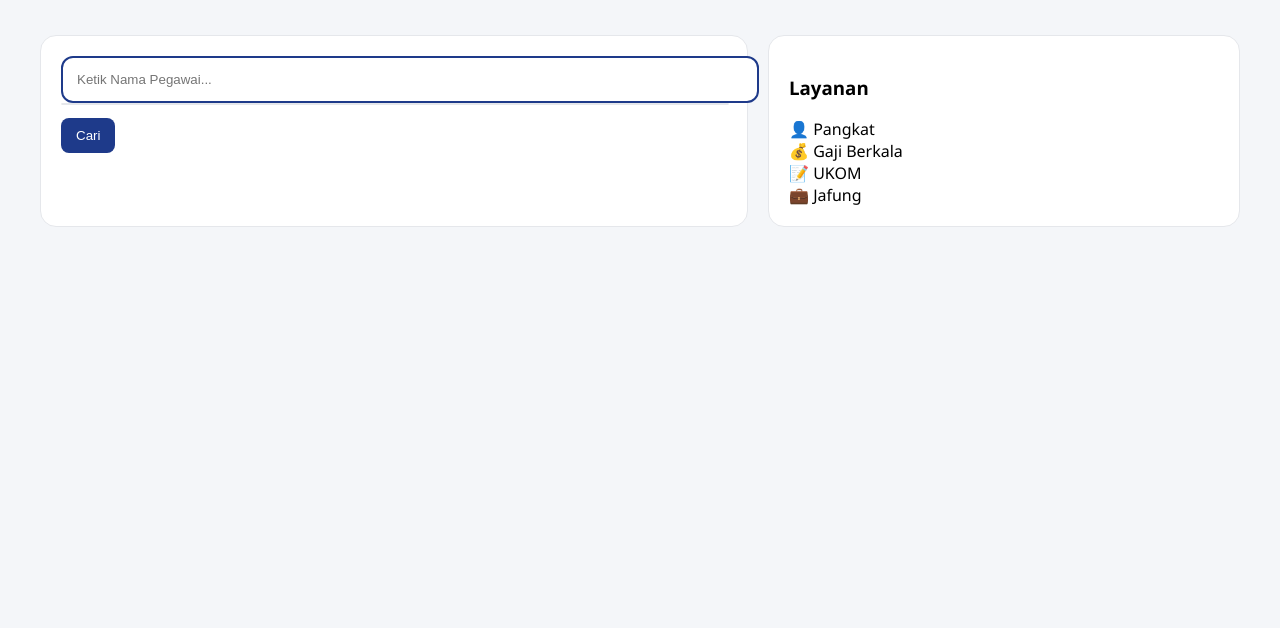
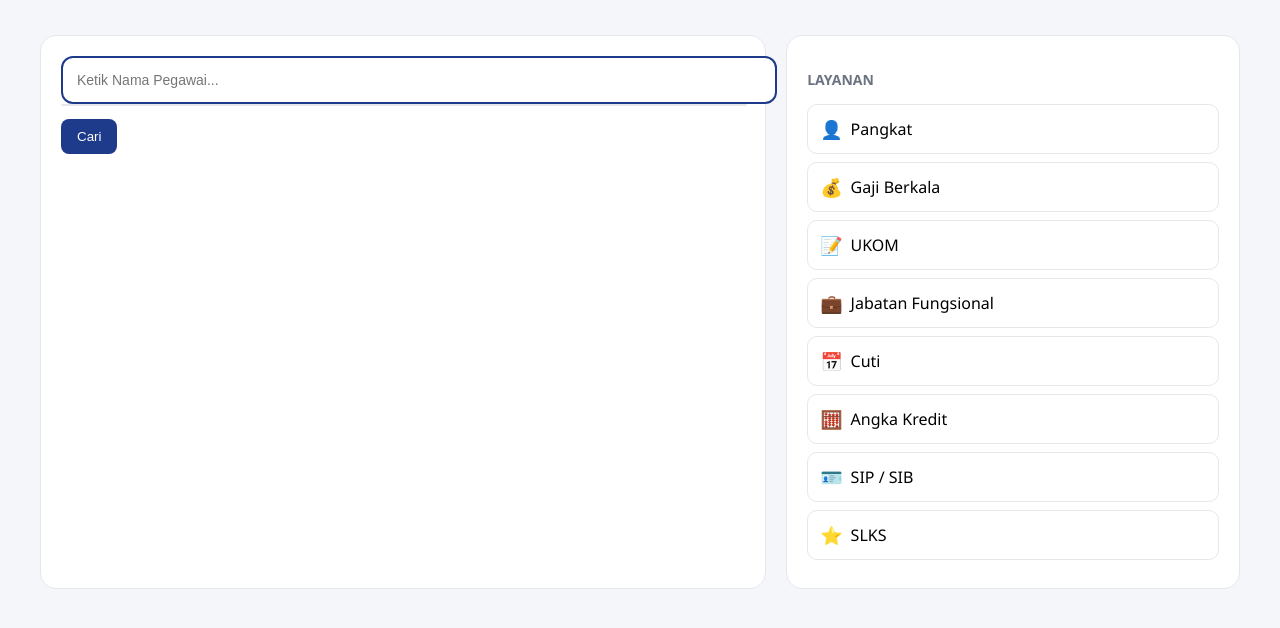
Before and after one commit to rikoantahsaputra-crypto/Admin-Arsip-Kepegawaian, a plain HTML site: page index.html in a window 1280 px wide. Shown: the part 78-706 px from the top of the page. Drawn offline with Linux system fonts and the light colour scheme.

Commit message:
Update index.html

```diff
--- a/index.html
+++ b/index.html
@@ -26,10 +26,11 @@ margin-right:15px;
 
 .layout{
 display:grid;
-grid-template-columns:1.5fr 1fr;
+grid-template-columns:1.6fr 1fr;
 gap:20px;
 }
 
+/* PANELS */
 .left-panel,.right-panel{
 background:#fff;
 padding:20px;
@@ -37,6 +38,7 @@ border-radius:16px;
 border:1px solid #e5e7eb;
 }
 
+/* SEARCH */
 .search-area{position:relative;margin-bottom:15px;}
 
 .search-area input{
@@ -44,6 +46,7 @@ width:100%;
 padding:14px;
 border-radius:12px;
 border:2px solid #1e3a8a;
+font-size:14px;
 }
 
 .suggestions{
@@ -52,7 +55,7 @@ background:#fff;
 width:100%;
 border:1px solid #e5e7eb;
 border-radius:10px;
-max-height:150px;
+max-height:160px;
 overflow-y:auto;
 z-index:10;
 }
@@ -67,7 +70,7 @@ background:#f3f4f6;
 }
 
 button{
-padding:10px 15px;
+padding:10px 16px;
 border:none;
 background:#1e3a8a;
 color:#fff;
@@ -76,14 +79,66 @@ cursor:pointer;
 margin-bottom:15px;
 }
 
+/* CARD */
 .card{
 border:1px solid #e5e7eb;
-padding:10px;
+padding:12px;
 border-radius:12px;
 margin-bottom:10px;
 font-size:13px;
+background:#fff;
 }
 
+/* SKELETON */
+.skeleton{
+border-radius:12px;
+height:90px;
+margin-bottom:10px;
+background:linear-gradient(
+90deg,
+#f0f0f0 25%,
+#e0e0e0 50%,
+#f0f0f0 75%
+);
+background-size:200% 100%;
+animation:shimmer 1.2s infinite;
+}
+
+@keyframes shimmer{
+0%{background-position:-200% 0;}
+100%{background-position:200% 0;}
+}
+
+/* LAYANAN */
+.right-panel h3{
+margin-bottom:15px;
+font-size:14px;
+color:#6b7280;
+text-transform:uppercase;
+}
+
+.menu{
+display:flex;
+align-items:center;
+padding:12px;
+border-radius:10px;
+border:1px solid #e5e7eb;
+margin-bottom:8px;
+cursor:pointer;
+transition:.15s;
+}
+
+.menu:hover{
+background:#1e3a8a;
+color:#fff;
+}
+
+.menu span{
+margin-right:8px;
+font-size:18px;
+}
+
+/* MOBILE */
 @media(max-width:900px){
 .layout{grid-template-columns:1fr;}
 }
@@ -100,6 +155,7 @@ font-size:13px;
 
 <div class="layout">
 
+<!-- LEFT -->
 <div class="left-panel">
 
 <div class="search-area">
@@ -113,12 +169,42 @@ font-size:13px;
 
 </div>
 
+<!-- RIGHT -->
 <div class="right-panel">
 <h3>Layanan</h3>
-<div onclick="openUrl('https://rikoantah.github.io/pangkat-rsds-aktive/')">👤 Pangkat</div>
-<div onclick="openUrl('https://rikoantah.github.io/Gaji-Berkala-RSDS-Soedarso/')">💰 Gaji Berkala</div>
-<div onclick="openUrl('https://rikoantah.github.io/Ukom-Rsds/')">📝 UKOM</div>
-<div onclick="openUrl('https://rikoantah.github.io/Jafung-D/')">💼 Jafung</div>
+
+<div class="menu" onclick="openUrl('https://rikoantah.github.io/pangkat-rsds-aktive/')">
+<span>👤</span> Pangkat
+</div>
+
+<div class="menu" onclick="openUrl('https://rikoantah.github.io/Gaji-Berkala-RSDS-Soedarso/')">
+<span>💰</span> Gaji Berkala
+</div>
+
+<div class="menu" onclick="openUrl('https://rikoantah.github.io/Ukom-Rsds/')">
+<span>📝</span> UKOM
+</div>
+
+<div class="menu" onclick="openUrl('https://rikoantah.github.io/Jafung-D/')">
+<span>💼</span> Jabatan Fungsional
+</div>
+
+<div class="menu" onclick="openUrl('https://rikoantahsaputra94-jpg.github.io/Tampilan-Cuti-Umpar/')">
+<span>📅</span> Cuti
+</div>
+
+<div class="menu" onclick="openUrl('https://script.google.com/macros/s/AKfycbwAwouQ9BK6S9GzQeFtkUxKQJY_iunIfS35Jfe0wYD8L7A6-C5InI7IkFW4eSOnEKQz/exec')">
+<span>🧮</span> Angka Kredit
+</div>
+
+<div class="menu" onclick="openUrl('https://rikoantah.github.io/sip-sib/')">
+<span>🪪</span> SIP / SIB
+</div>
+
+<div class="menu" onclick="openUrl('https://rikoantah.github.io/slks-d/')">
+<span>⭐</span> SLKS
+</div>
+
 </div>
 
 </div>
@@ -127,7 +213,6 @@ font-size:13px;
 <script>
 
 const GAS_URL="https://script.google.com/macros/s/AKfycbxyZIrqJrpcNoRreofctwrVVc_TVd8oJ1SadZZt7pqwGpxoA24pOfGrUw9vtuJXquD-/exec";
-
 let selectedName="";
 
 function goBack(){
@@ -148,7 +233,6 @@ body:JSON.stringify({mode:"suggest",keyword})
 .then(r=>r.json())
 .then(r=>{
 if(!r.status) return;
-
 let html="";
 r.data.forEach(name=>{
 html+=`<div onclick="selectName('${name}')">${name}</div>`;
@@ -166,19 +250,31 @@ document.getElementById("suggestions").innerHTML="";
 function searchArsip(){
 if(!selectedName) return;
 
+// 🔄 Skeleton loading
+document.getElementById("result").innerHTML=
+`<div class="skeleton"></div>
+ <div class="skeleton"></div>
+ <div class="skeleton"></div>`;
+
 fetch(GAS_URL,{
 method:"POST",
 body:JSON.stringify({mode:"search",nama:selectedName})
 })
 .then(r=>r.json())
 .then(r=>{
-if(!r.status) return;
+if(!r.status){
+document.getElementById("result").innerHTML="";
+return;
+}
 render(r.data);
 });
 }
 
 function render(data){
 let html="";
+if(!data.length){
+html="<div style='color:#9ca3af'>Tidak ada data</div>";
+}else{
 data.forEach(x=>{
 html+=`<div class="card"><b>${x.sheet}</b><br>`;
 Object.entries(x.detail).forEach(([k,v])=>{
@@ -190,6 +286,7 @@ html+=`<div>${k}: ${v}</div>`;
 });
 html+="</div>";
 });
+}
 document.getElementById("result").innerHTML=html;
 }
 
```
